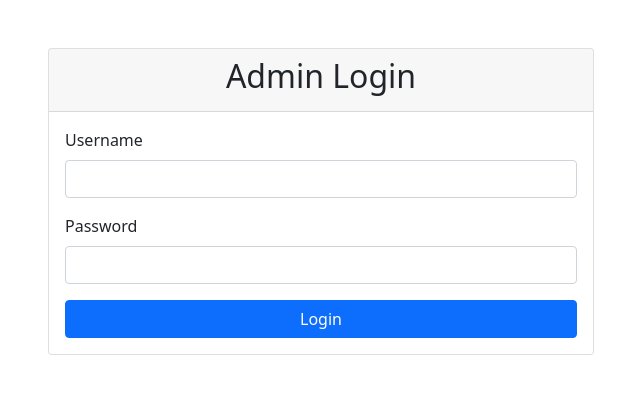
After one commit to ktalib/visa, a PHP site: page /admin/index.php in a window 1280 px wide. The commit adds this page. Shown: the top 394 px of the page, without its empty margins (319-959 px from the left). Run offline with PHP 8.4, Linux system fonts and the light colour scheme.

Commit message:
header updated and index.php

```diff
--- /dev/null
+++ b/admin/index.php
@@ -0,0 +1,62 @@
+<?php
+session_start();
+$error = '';
+
+if ($_SERVER['REQUEST_METHOD'] == 'POST') {
+    // In a real-world scenario, you'd want to use a database to store and verify credentials
+    // This is a simplified example
+    $valid_username = 'admin';
+    $valid_password = 'password123'; // In production, use hashed passwords
+
+    $username = $_POST['username'] ?? '';
+    $password = $_POST['password'] ?? '';
+
+    if ($username === $valid_username && $password === $valid_password) {
+        $_SESSION['admin_logged_in'] = true;
+        header('Location: users.php');
+        exit;
+    } else {
+        $error = 'Invalid username or password';
+    }
+}
+?>
+
+<!DOCTYPE html>
+<html lang="en">
+<head>
+    <meta charset="UTF-8">
+    <meta name="viewport" content="width=device-width, initial-scale=1.0">
+    <title>Admin Login</title>
+    <link href="https://cdn.jsdelivr.net/npm/bootstrap@5.1.3/dist/css/bootstrap.min.css" rel="stylesheet">
+</head>
+<body>
+    <div class="container mt-5">
+        <div class="row justify-content-center">
+            <div class="col-md-6">
+                <div class="card">
+                    <div class="card-header">
+                        <h2 class="text-center">Admin Login</h2>
+                    </div>
+                    <div class="card-body">
+                        <?php if ($error): ?>
+                            <div class="alert alert-danger"><?php echo htmlspecialchars($error); ?></div>
+                        <?php endif; ?>
+                        <form method="POST">
+                            <div class="mb-3">
+                                <label for="username" class="form-label">Username</label>
+                                <input type="text" class="form-control" id="username" name="username" required>
+                            </div>
+                            <div class="mb-3">
+                                <label for="password" class="form-label">Password</label>
+                                <input type="password" class="form-control" id="password" name="password" required>
+                            </div>
+                            <button type="submit" class="btn btn-primary w-100">Login</button>
+                        </form>
+                    </div>
+                </div>
+            </div>
+        </div>
+    </div>
+    <script src="https://cdn.jsdelivr.net/npm/bootstrap@5.1.3/dist/js/bootstrap.bundle.min.js"></script>
+</body>
+</html>
```
Also changed, not shown: admin/header.php (+14 -1 lines), migrate/case.php (+3 -6 lines).
